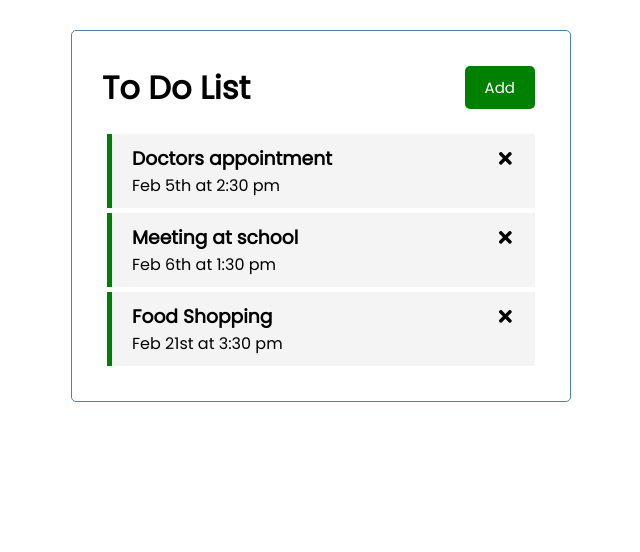
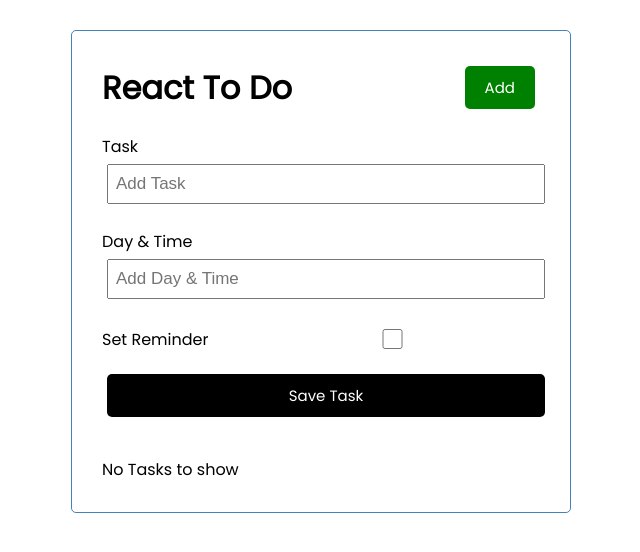
Before and after one commit to ytang913/React-To-Do, a React (Create React App) app in the folder todo/: page / in a window 1280 px wide. Shown: the top 552 px of the page, without its empty margins (319-959 px from the left). Built offline with nearby package versions, Linux system fonts and the light colour scheme.

Commit message:
updating

```diff
--- a/todo/public/index.html
+++ b/todo/public/index.html
@@ -13,7 +13,7 @@
 
     <link rel="manifest" href="%PUBLIC_URL%/manifest.json" />
 
-    <title>To Do List</title>
+    <title>React To Do</title>
   </head>
   <body>
     <noscript>You need to enable JavaScript to run this app.</noscript>
--- a/todo/src/App.jsx
+++ b/todo/src/App.jsx
@@ -4,28 +4,9 @@ import Tasks from './components/Tasks'
 import AddTask from './components/AddTask'
 
 const App = () => {
-  const [showAddTask, setShowAddTask] = useState(false)
+  const [showAddTask, setShowAddTask] = useState(true)
   const [tasks, setTasks] = useState([
-    {
-        id: 1,
-        text: 'Doctors appointment',
-        day: 'Feb 5th at 2:30 pm',
-        reminder: 'true',
-    },
 
-    {
-        id: 2,
-        text: "Meeting at school",
-        day: 'Feb 6th at 1:30 pm',
-        reminder: 'true',
-    },
-
-    {
-        id: 3,
-        text: "Food Shopping",
-        day: 'Feb 21st at 3:30 pm',
-        reminder: 'false',
-    }
 ])
 // Add Task
 const addTask = (task) => {
@@ -41,10 +22,10 @@ const deleteTask = (id) => {
   setTasks(tasks.filter((task) => task.id !== id))
 }
 
-// Toggle Reminder
+//Toggle Reminder
 const toggleReminder = (id) => {
   setTasks(tasks.map((task) => task.id === id ? {...task, reminder: !task.reminder} : task ))
-}
+ }
 
   return (
     <div className= "container">
--- a/todo/src/components/Header.js
+++ b/todo/src/components/Header.js
@@ -16,7 +16,7 @@ const Header = ({ title, onAdd }) => {
 }
 
 Header.defaultProps = {
-     title: 'To Do List',
+     title: 'React To Do',
  }
 
 Header.propTypes = {
```
Also changed, not shown: 2 other files (tests, documents, lock files or other folders).
